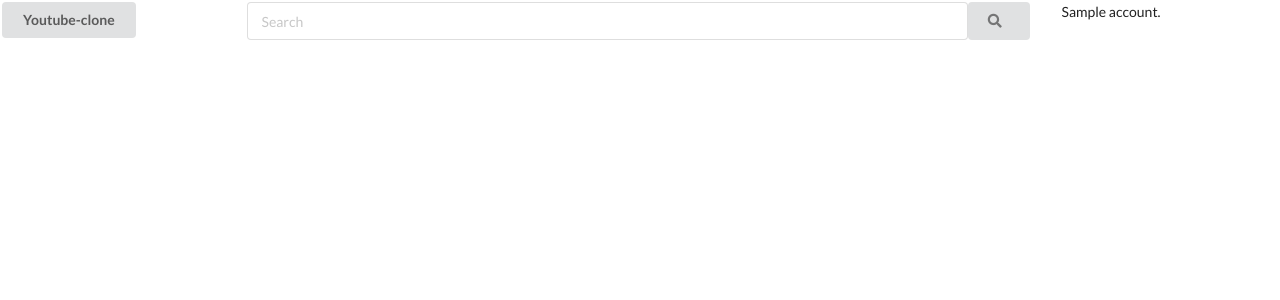
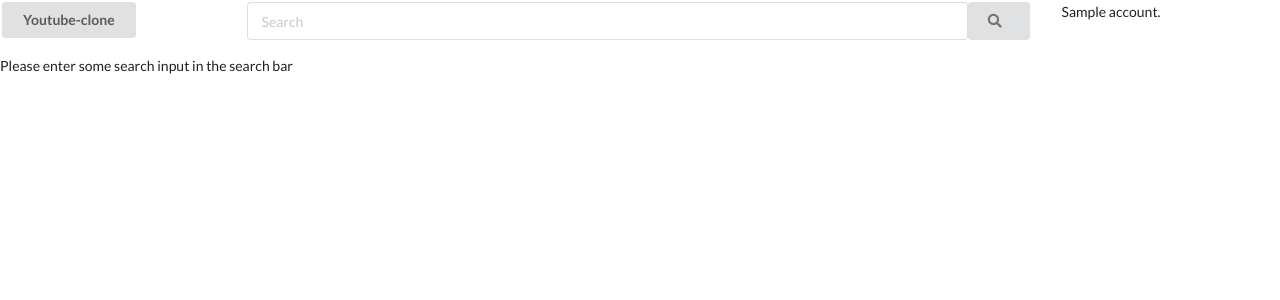
Before and after one commit to huynguyen2741/youtube-vid-search, a React (Create React App) app: page / in a window 1280 px wide. Shown: the top 300 px of the page. Built offline with nearby package versions, Linux system fonts and the light colour scheme.

Commit message:
fixed VideoList.js

```diff
--- a/src/components/App.js
+++ b/src/components/App.js
@@ -17,8 +17,8 @@ const App = () => {
     return (
         <BrowserRouter>
             <Header />
-            <Route path='/youtube-clone/' exact component={VideoList} />
-            <Route path='/youtube-clone/detail' exact component={VideoDetail} />
+            <Route path='/' exact component={VideoList} />
+            <Route path='/detail' exact component={VideoDetail} />
         </BrowserRouter>
     );
 }
```
